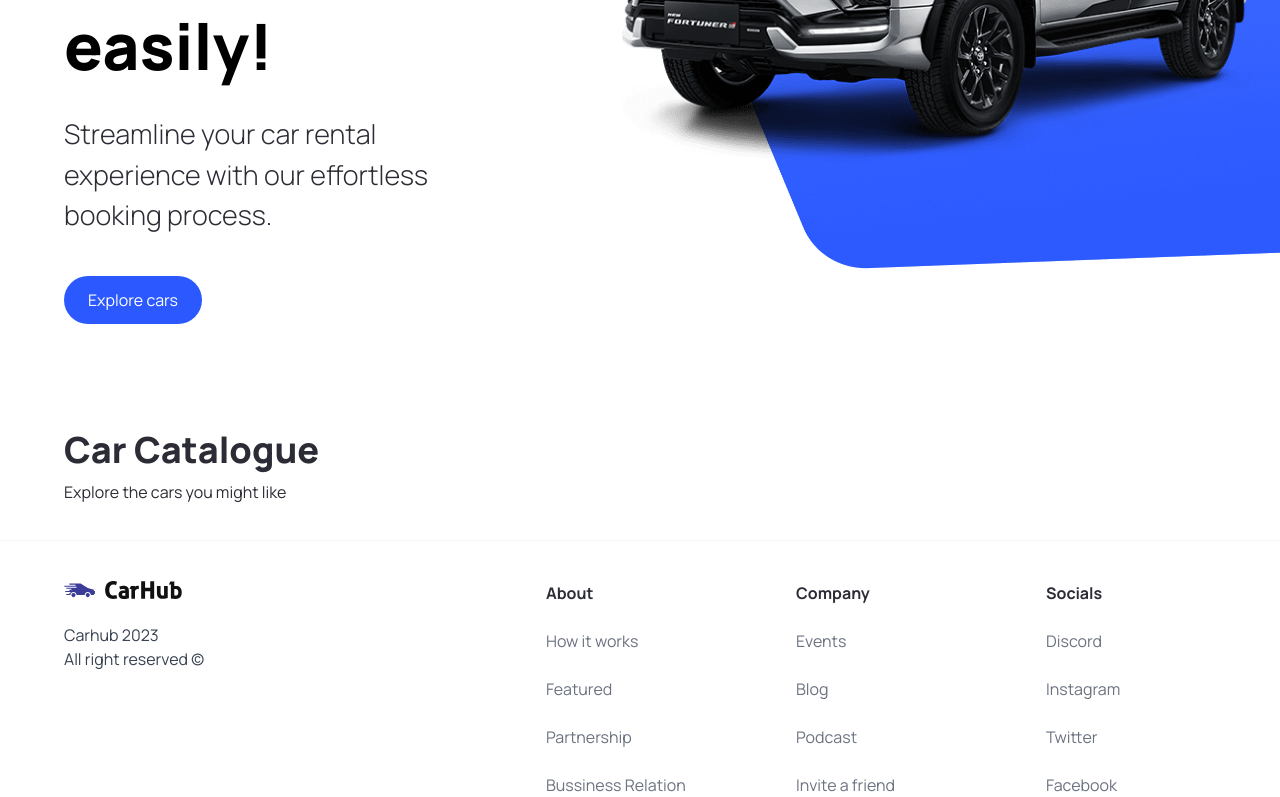
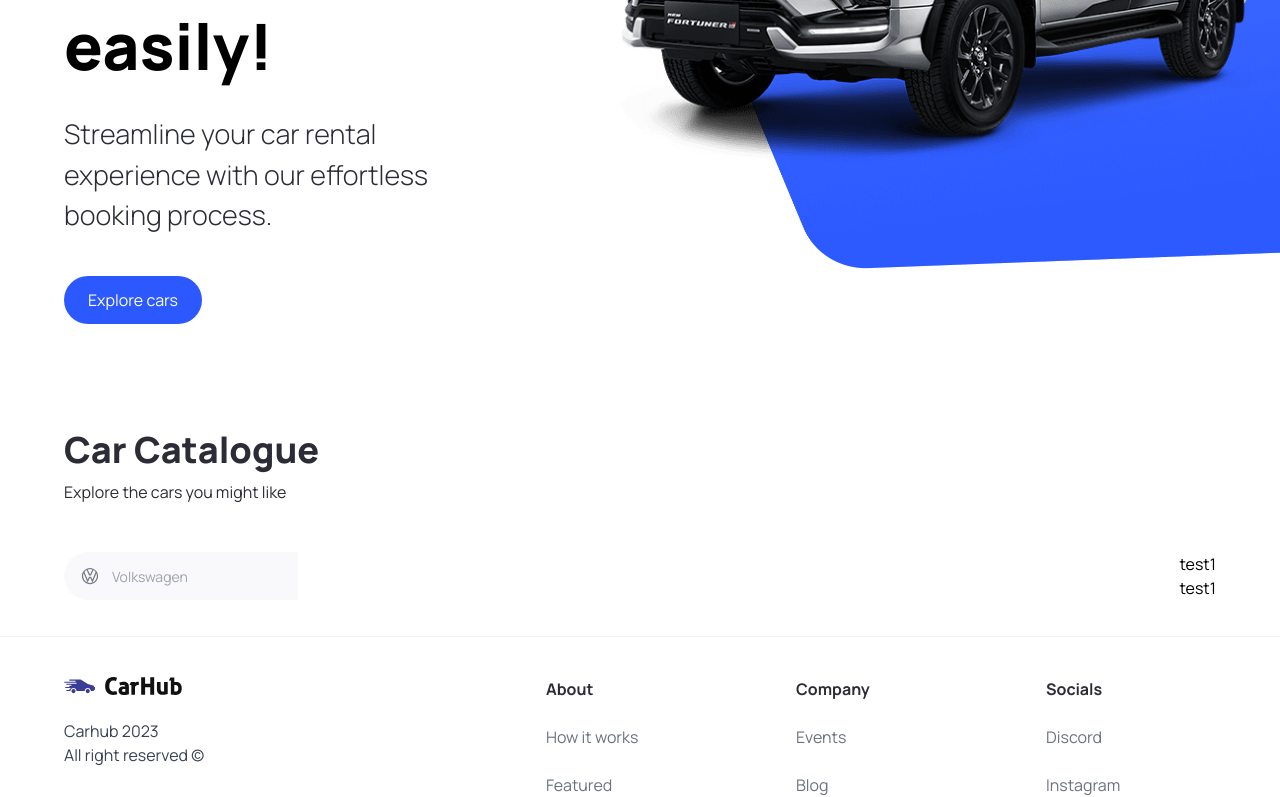
Before and after one commit to Tinkkid/next-js-cars, a Next.js app: page / in a window 1280 px wide. Shown: the part 434-1231 px from the top of the page. Built offline with nearby package versions, Linux system fonts and the light colour scheme.

Commit message:
Added headless ui and added input for search car

```diff
--- a/app/page.tsx
+++ b/app/page.tsx
@@ -1,13 +1,23 @@
-import { Hero } from '@/components'
-import Image from 'next/image'
+import { CustomFilter, Hero, SearchBar } from "@/components";
+import Image from "next/image";
 
 export default function Home() {
   return (
     <main className="overflow-hidden">
       <Hero />
-      <div className='mt-12 padding-x padding-y max-width' id="discover"><div className='home__text-container'>
-        <h1 className='text-4xl font-extrabold'>Car Catalogue</h1>
-      <p>Explore the cars you might like</p></div></div>
+      <div className="mt-12 padding-x padding-y max-width" id="discover">
+        <div className="home__text-container">
+          <h1 className="text-4xl font-extrabold">Car Catalogue</h1>
+          <p>Explore the cars you might like</p>
+        </div>
+        <div className="home__filters">
+          <SearchBar />
+          <div className="home__filters-container">
+            <CustomFilter />
+            <CustomFilter />
+          </div>
+        </div>
+      </div>
     </main>
-  )
+  );
 }
--- /dev/null
+++ b/components/CustomFilter.tsx
@@ -0,0 +1,11 @@
+import React from 'react'
+
+const CustomFilter = () => {
+  return (
+    <div>
+      test1
+    </div>
+  )
+}
+
+export default CustomFilter
--- /dev/null
+++ b/components/SearchBar.tsx
@@ -0,0 +1,20 @@
+"use client";
+import { useState } from "react";
+
+import { SearchManufactur } from "./";
+
+const SearchBar = () => {
+   const [manufacturer, setManufacturer] = useState('');
+
+   const hundleSearch = () => { }
+
+  return (
+     <form onSubmit={hundleSearch} className="searchbar">
+        <div className="searchbar__item">
+           <SearchManufactur manufacturer={manufacturer} setManufacturer={setManufacturer} />
+      </div>
+    </form>
+  )
+}
+
+export default SearchBar
--- /dev/null
+++ b/components/SearchManufactur.tsx
@@ -0,0 +1,23 @@
+"use client"
+
+import { Combobox, Transition } from '@headlessui/react'
+import Image from 'next/image';
+
+import { SearchManufacturerProps } from '@/types'
+
+const SearchManufactur = ({manufacturer, setManufacturer}: SearchManufacturerProps) => {
+  return (
+    <div className='search__manufacturer'>
+        <Combobox>
+           <div className="relative w-full">
+              <Combobox.Button className="absolute top-[14px]">
+                 <Image src="/car-logo.svg" width={20}  height={20} alt="Car logo" className="ml-4"/>
+              </Combobox.Button>
+              <Combobox.Input className="search-manufacturer__input" placeholder="Volkswagen" displayValue={(manufacturer:string) => manufacturer} />
+           </div>
+      </Combobox>
+    </div>
+  )
+}
+
+export default SearchManufactur
--- a/components/index.ts
+++ b/components/index.ts
@@ -2,5 +2,8 @@ import Hero from './Hero';
 import CustomBtn from './CustomBtn';
 import Navbar from './Navbar';
 import Footer from './Footer';
+import CustomFilter from './CustomFilter';
+import SearchBar from './SearchBar';
+import SearchManufactur from './SearchManufactur';
 
-export {Hero, CustomBtn, Navbar, Footer}
+export {Hero, CustomBtn, Navbar, Footer, SearchBar, CustomFilter, SearchManufactur}
--- a/package.json
+++ b/package.json
@@ -9,6 +9,7 @@
     "lint": "next lint"
   },
   "dependencies": {
+    "@headlessui/react": "^1.7.15",
     "@types/node": "20.3.2",
     "@types/react": "18.2.14",
     "@types/react-dom": "18.2.6",
--- a/types/index.ts
+++ b/types/index.ts
@@ -7,3 +7,8 @@ export interface CustomBtnProps {
    btnType?: "button" | "submit";
 
 }
+
+export interface SearchManufacturerProps {
+  manufacturer: string;
+   setManufacturer: (manufacturer: string) => void;
+}
```
Also changed, not shown: 1 other file (tests, documents, lock files or other folders).
